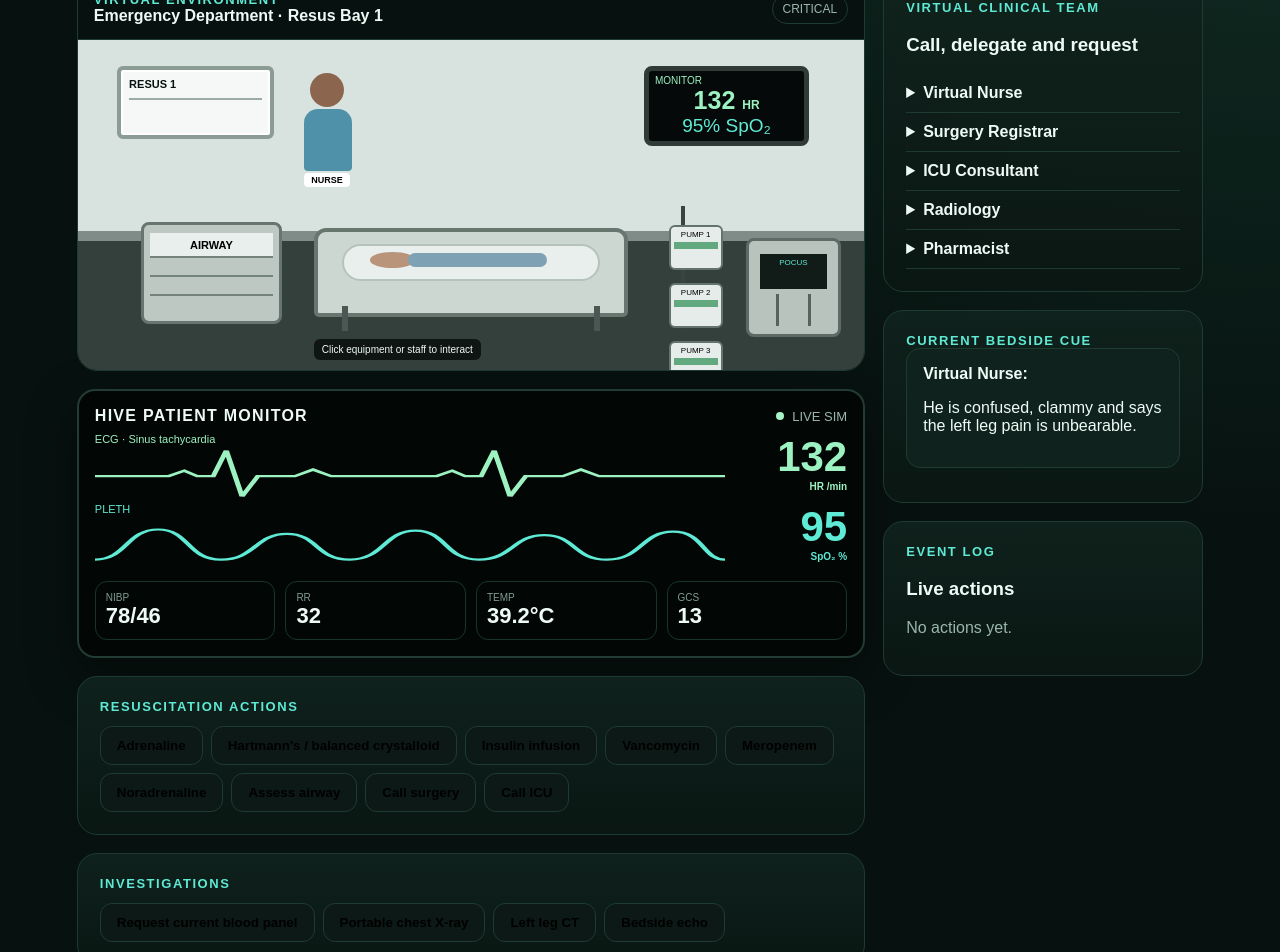
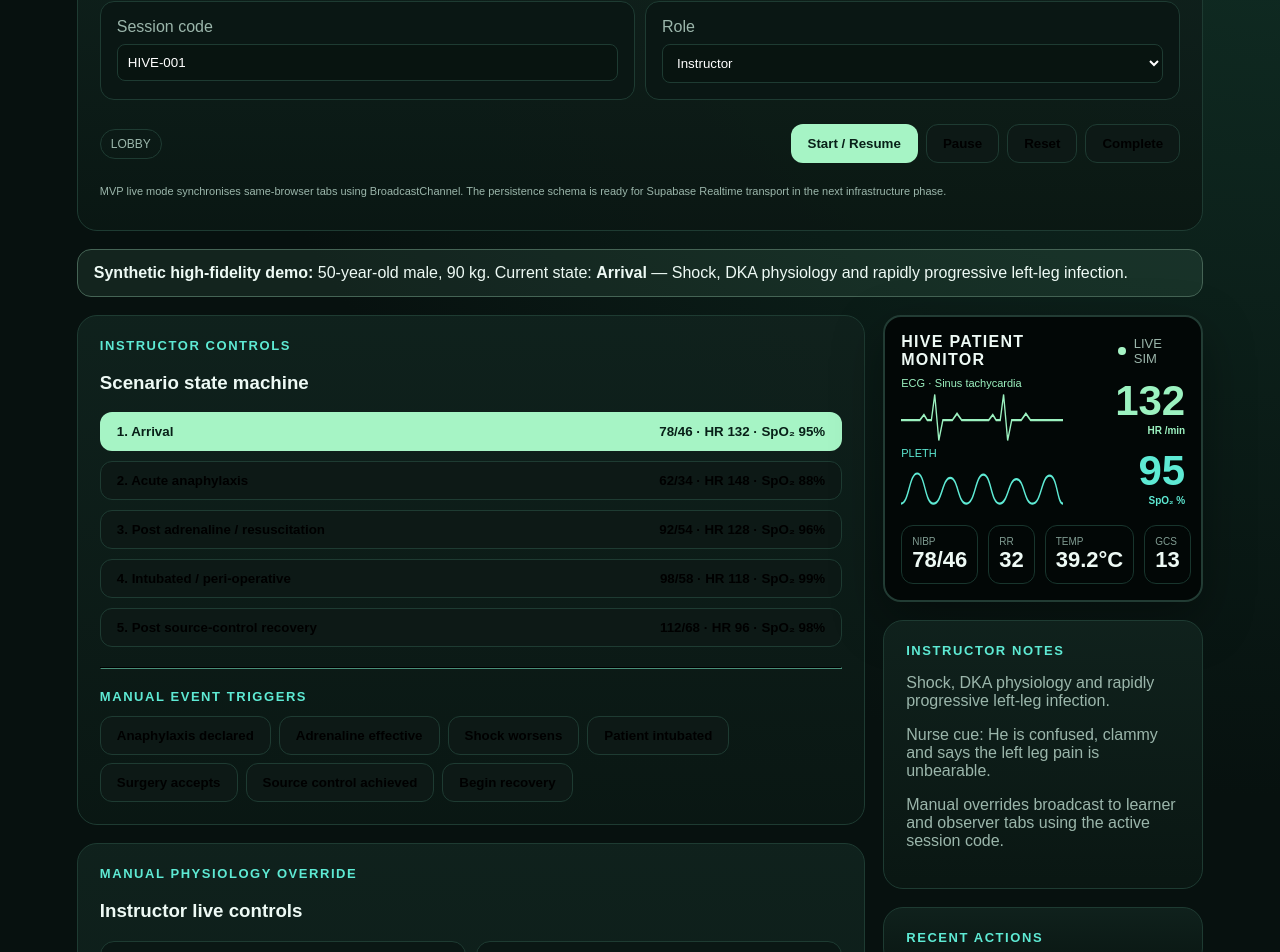
Before and after one commit to MA-730912/hive-intelligence, a Next.js app: page /simulation/scenarios/septic-shock-anaphylaxis-dka in a window 1280 px wide. Shown: the part 340-1292 px from the top of the page. Built offline with nearby package versions, Linux system fonts and the light colour scheme.

Commit message:
Add multi-role live session synchronization and replay

```diff
--- a/components/simulation/SimulationSession.tsx
+++ b/components/simulation/SimulationSession.tsx
@@ -1,49 +1,137 @@
 "use client";
-import {useMemo,useState} from "react";
+import {useCallback,useEffect,useMemo,useState} from "react";
 import MonitorScreen from "./MonitorScreen";
 import VentilatorPanel,{type VentSettings} from "./VentilatorPanel";
 import InstructorPhysiology from "./InstructorPhysiology";
 import VirtualTeamPanel from "./VirtualTeamPanel";
 import DebriefPanel from "./DebriefPanel";
 import EmergencyRoomScene from "./EmergencyRoomScene";
+import SessionControls,{type SessionRole,type SessionStatus} from "./SessionControls";
+import ReplayTimeline,{type ReplayEvent} from "./ReplayTimeline";
+import ObserverPanel from "./ObserverPanel";
 import {septicShockSimulation as scenario} from "@/lib/simulation/scenarios/septic-shock";
 import {generateVariableLabSet} from "@/lib/simulation/lab-engine";
 import {applyMedicationEffect} from "@/lib/simulation/medication-engine";
+import {useSimulationChannel,type SimulationBroadcast} from "@/lib/simulation/realtime-channel";
 import type {LabSet,SimulationVitals} from "@/lib/simulation/types";
+
+type SharedState={
+  stateIndex:number;
+  vitals:SimulationVitals;
+  score:number;
+  ventSettings:VentSettings;
+  status:SessionStatus;
+};
 
 export default function SimulationSession(){
   const [stateIndex,setStateIndex]=useState(0);
-  const [mode,setMode]=useState<"learner"|"instructor">("learner");
+  const [role,setRole]=useState<SessionRole>("instructor");
+  const [sessionCode,setSessionCode]=useState("HIVE-001");
+  const [status,setStatus]=useState<SessionStatus>("lobby");
+  const [elapsedSeconds,setElapsedSeconds]=useState(0);
   const [messages,setMessages]=useState<string[]>([]);
+  const [replayEvents,setReplayEvents]=useState<ReplayEvent[]>([]);
   const [score,setScore]=useState(0);
   const [releasedLabs,setReleasedLabs]=useState<LabSet[]>([]);
   const [releasedImaging,setReleasedImaging]=useState<string[]>([]);
   const [drawNumber,setDrawNumber]=useState(0);
   const [currentVitals,setCurrentVitals]=useState<SimulationVitals>(scenario.states[0].vitals);
   const [ventSettings,setVentSettings]=useState<VentSettings>({fio2:0.60,vt:450,rate:18,peep:8,ppeak:24});
+
   const state=scenario.states[stateIndex];
   const intubated=state.id==="intubated"||state.id==="recovery";
+  const eventLog=useMemo(()=>messages.slice().reverse(),[messages]);
 
-  const eventLog=useMemo(()=>messages.slice().reverse(),[messages]);
-  function log(value:string){setMessages(v=>[...v,`${new Date().toLocaleTimeString()} — ${value}`]);}
+  const onRemoteMessage=useCallback((message:SimulationBroadcast)=>{
+    if(message.type==="state" && role!=="instructor"){
+      const shared=message.payload as SharedState;
+      setStateIndex(shared.stateIndex);
+      setCurrentVitals(shared.vitals);
+      setScore(shared.score);
+      setVentSettings(shared.ventSettings);
+      setStatus(shared.status);
+    }
+    if(message.type==="event"){
+      const event={id:Date.now()+Math.floor(Math.random()*1000),at:message.payload.at,label:message.payload.label};
+      setReplayEvents(v=>[...v,event]);
+      setMessages(v=>[...v,`${message.payload.at} — ${message.payload.label}`]);
+    }
+    if(message.type==="control"){
+      if(message.payload.status==="reset"){
+        setStatus("lobby");
+        setElapsedSeconds(0);
+        setStateIndex(0);
+        setCurrentVitals(scenario.states[0].vitals);
+        setScore(0);
+        setMessages([]);
+        setReplayEvents([]);
+        setReleasedLabs([]);
+        setReleasedImaging([]);
+      } else {
+        setStatus(message.payload.status);
+      }
+    }
+  },[role]);
+
+  const {publish,supported}=useSimulationChannel(sessionCode,onRemoteMessage);
+
+  useEffect(()=>{
+    if(status!=="running") return;
+    const timer=window.setInterval(()=>setElapsedSeconds(v=>v+1),1000);
+    return ()=>window.clearInterval(timer);
+  },[status]);
+
+  useEffect(()=>{
+    if(role!=="instructor") return;
+    publish({type:"state",payload:{stateIndex,vitals:currentVitals,score,ventSettings,status} satisfies SharedState});
+  },[role,stateIndex,currentVitals,score,ventSettings,status,publish]);
+
+  function addEvent(label:string,broadcast=true){
+    const at=new Date().toLocaleTimeString();
+    setMessages(v=>[...v,`${at} — ${label}`]);
+    setReplayEvents(v=>[...v,{id:Date.now()+v.length,at,label}]);
+    if(broadcast) publish({type:"event",payload:{label,at}});
+  }
+
   function award(delta:number){setScore(v=>Math.max(0,Math.min(100,v+delta)));}
+
+  function control(next:SessionStatus|"reset"){
+    if(role!=="instructor") return;
+    publish({type:"control",payload:{status:next}});
+    if(next==="reset"){
+      setStatus("lobby");
+      setElapsedSeconds(0);
+      setStateIndex(0);
+      setCurrentVitals(scenario.states[0].vitals);
+      setScore(0);
+      setMessages([]);
+      setReplayEvents([]);
+      setReleasedLabs([]);
+      setReleasedImaging([]);
+      return;
+    }
+    setStatus(next);
+    addEvent(`Instructor changed session status to ${next}`);
+  }
 
   function changeState(index:number){
     const next=scenario.states[index];
     setStateIndex(index);
     setCurrentVitals(next.vitals);
     setReleasedLabs([]);
-    log(`Instructor changed state to ${next.label}`);
+    addEvent(`Instructor changed patient state to ${next.label}`);
   }
 
   function giveMedication(name:string,dose:string,route:string){
+    if(status!=="running") return;
     const result=applyMedicationEffect(name,currentVitals,state.id);
     setCurrentVitals(result.vitals);
     award(result.scoreDelta);
-    log(`Medication: ${name} — ${dose} ${route}. ${result.feedback}`);
+    addEvent(`Medication: ${name} — ${dose} ${route}. ${result.feedback}`);
   }
 
   function requestLab(){
+    if(status!=="running") return;
     const base=state.labs[0];
     if(!base) return;
     const nextDraw=drawNumber+1;
@@ -51,11 +139,12 @@ export default function SimulationSession(){
     const generated=generateVariableLabSet(base,`${scenario.id}:90kg`,nextDraw);
     setReleasedLabs(v=>[...v,generated]);
     award(2);
-    log(`Lab requested: ${generated.name}`);
+    addEvent(`Lab requested: ${generated.name}`);
   }
 
-  function teamAction(role:string,action:string){
-    log(`${role}: ${action}`);
+  function teamAction(teamRole:string,action:string){
+    if(status!=="running") return;
+    addEvent(`${teamRole}: ${action}`);
     if(action==="Check allergy") award(8);
     else if(action==="Accept for theatre") award(15);
     else if(action==="Accept ICU admission") award(8);
@@ -66,36 +155,54 @@ export default function SimulationSession(){
 
   return <main className="section">
     <div className="toolbar">
-      <div><div className="eyebrow">HIVE Simulation Studio • {scenario.room}</div><h2 style={{margin:"6px 0"}}>{scenario.title}</h2></div>
-      <div className="actions" style={{marginTop:0}}>
-        <button className={`btn ${mode==="learner"?"primary":""}`} onClick={()=>setMode("learner")}>Learner View</button>
-        <button className={`btn ${mode==="instructor"?"primary":""}`} onClick={()=>setMode("instructor")}>Instructor Console</button>
+      <div>
+        <div className="eyebrow">HIVE Simulation Studio • {scenario.room}</div>
+        <h2 style={{margin:"6px 0"}}>{scenario.title}</h2>
       </div>
+      <span className="chip">{supported?"LIVE CHANNEL READY":"SINGLE SCREEN MODE"}</span>
     </div>
 
-    <div className="demo-banner"><strong>Synthetic high-fidelity demo:</strong> {scenario.patient.age}-year-old {scenario.patient.sex.toLowerCase()}, {scenario.patient.weightKg} kg. Current state: <strong>{state.label}</strong> — {state.summary}</div>
+    <SessionControls
+      sessionCode={sessionCode}
+      role={role}
+      status={status}
+      elapsedSeconds={elapsedSeconds}
+      onCodeChange={setSessionCode}
+      onRoleChange={setRole}
+      onStart={()=>control("running")}
+      onPause={()=>control("paused")}
+      onReset={()=>control("reset")}
+      onComplete={()=>control("completed")}
+    />
 
-    {mode==="learner"?<div className="chat">
+    <div className="demo-banner">
+      <strong>Synthetic high-fidelity demo:</strong> {scenario.patient.age}-year-old {scenario.patient.sex.toLowerCase()}, {scenario.patient.weightKg} kg.
+      Current state: <strong>{state.label}</strong> — {state.summary}
+    </div>
+
+    {role==="observer"?<ObserverPanel vitals={currentVitals} stateLabel={state.label} score={score} events={replayEvents} status={status}/>:role==="learner"?<div className="chat">
       <section>
-        <EmergencyRoomScene vitals={currentVitals} intubated={intubated} onAction={action=>{log(`Environment interaction: ${action}`);award(1)}}/>
+        <EmergencyRoomScene vitals={currentVitals} intubated={intubated} onAction={action=>{if(status==="running"){addEvent(`Environment interaction: ${action}`);award(1)}}}/>
         <div style={{marginTop:18}}><MonitorScreen vitals={currentVitals}/></div>
         {intubated&&<div style={{marginTop:18}}><VentilatorPanel settings={ventSettings} etco2={currentVitals.etco2??36}/></div>}
+
+        {status!=="running"&&<div className="demo-banner" style={{marginTop:18}}><strong>Session {status}.</strong> Learner actions are enabled when the instructor starts/resumes the scenario.</div>}
 
         <div className="card" style={{marginTop:18}}>
           <div className="eyebrow">Resuscitation actions</div>
           <div className="chips" style={{marginTop:12}}>
-            {scenario.medications.map(m=><button key={m.name} className="btn" onClick={()=>giveMedication(m.name,m.dose,m.route)}>{m.name}</button>)}
-            <button className="btn" onClick={()=>{log("Airway assessment performed");award(4)}}>Assess airway</button>
-            <button className="btn" onClick={()=>{log("Surgical team called for urgent source control");award(12)}}>Call surgery</button>
-            <button className="btn" onClick={()=>{log("ICU referral placed");award(6)}}>Call ICU</button>
+            {scenario.medications.map(m=><button disabled={status!=="running"} key={m.name} className="btn" onClick={()=>giveMedication(m.name,m.dose,m.route)}>{m.name}</button>)}
+            <button disabled={status!=="running"} className="btn" onClick={()=>{addEvent("Airway assessment performed");award(4)}}>Assess airway</button>
+            <button disabled={status!=="running"} className="btn" onClick={()=>{addEvent("Surgical team called for urgent source control");award(12)}}>Call surgery</button>
+            <button disabled={status!=="running"} className="btn" onClick={()=>{addEvent("ICU referral placed");award(6)}}>Call ICU</button>
           </div>
         </div>
 
         <div className="card" style={{marginTop:18}}>
           <div className="eyebrow">Investigations</div>
           <div className="chips" style={{marginTop:12}}>
-            <button className="btn" onClick={requestLab}>Request current blood panel</button>
-            {scenario.imaging.map(i=><button className="btn" key={i.name} onClick={()=>{setReleasedImaging(v=>v.includes(i.name)?v:[...v,i.name]);log(`Imaging requested: ${i.name}`);award(1)}}>{i.name}</button>)}
+            <button disabled={status!=="running"} className="btn" onClick={requestLab}>Request current blood panel</button>
+            {scenario.imaging.map(i=><button disabled={status!=="running"} className="btn" key={i.name} onClick={()=>{setReleasedImaging(v=>v.includes(i.name)?v:[...v,i.name]);addEvent(`Imaging requested: ${i.name}`);award(1)}}>{i.name}</button>)}
           </div>
 
           {releasedLabs.map(l=><div className="message ai" key={l.name} style={{marginTop:14}}>
@@ -103,7 +210,7 @@ export default function SimulationSession(){
             <div className="grid" style={{padding:"10px 0 0",gridTemplateColumns:"repeat(3,1fr)"}}>
               {l.values.map(v=><div key={v.label}><span className="muted">{v.label}</span><div><strong>{v.value}</strong>{v.flag&&<span className="chip" style={{marginLeft:6}}>{v.flag}</span>}</div></div>)}
             </div>
-            <p className="muted" style={{fontSize:11}}>Synthetic values include controlled patient-to-patient / draw-to-draw variation around the scenario state.</p>
+            <p className="muted" style={{fontSize:11}}>Synthetic values include controlled draw-to-draw variation around the active scenario state.</p>
           </div>)}
 
           {scenario.imaging.filter(i=>releasedImaging.includes(i.name)).map(i=><div className="message ai" key={i.name} style={{marginTop:14}}><strong>{i.name}</strong><p>{i.report}</p></div>)}
@@ -128,12 +235,14 @@ export default function SimulationSession(){
           <div className="eyebrow">Instructor controls</div>
           <h3>Scenario state machine</h3>
           {scenario.states.map((s,i)=><button key={s.id} className={`btn ${i===stateIndex?"primary":""}`} style={{display:"flex",width:"100%",justifyContent:"space-between",marginBottom:10}} onClick={()=>changeState(i)}><span>{i+1}. {s.label}</span><span>{s.vitals.sbp}/{s.vitals.dbp} · HR {s.vitals.hr} · SpO₂ {s.vitals.spo2}%</span></button>)}
+
           <hr style={{borderColor:"var(--line)",margin:"20px 0"}}/>
           <div className="eyebrow">Manual event triggers</div>
           <div className="chips" style={{marginTop:12}}>
-            {["Anaphylaxis declared","Adrenaline effective","Shock worsens","Patient intubated","Surgery accepts","Source control achieved","Begin recovery"].map(v=><button className="btn" key={v} onClick={()=>{log(`Instructor trigger: ${v}`);if(v==="Source control achieved")award(15)}}>{v}</button>)}
+            {["Anaphylaxis declared","Adrenaline effective","Shock worsens","Patient intubated","Surgery accepts","Source control achieved","Begin recovery"].map(v=><button className="btn" key={v} onClick={()=>{addEvent(`Instructor trigger: ${v}`);if(v==="Source control achieved")award(15)}}>{v}</button>)}
           </div>
         </div>
+
         <InstructorPhysiology vitals={currentVitals} onChange={setCurrentVitals}/>
         {intubated&&<div style={{marginTop:18}}><VentilatorPanel settings={ventSettings} onChange={setVentSettings} editable etco2={currentVitals.etco2??36}/></div>}
       </section>
@@ -144,7 +253,7 @@ export default function SimulationSession(){
           <div className="eyebrow">Instructor notes</div>
           <p className="muted">{state.summary}</p>
           <p className="muted">Nurse cue: {state.nurseCue}</p>
-          <p className="muted">Manual vital overrides affect the monitor immediately and do not alter the scenario template.</p>
+          <p className="muted">Manual overrides broadcast to learner and observer tabs using the active session code.</p>
         </div>
         <div className="card" style={{marginTop:18}}>
           <div className="eyebrow">Recent actions</div>
@@ -154,5 +263,6 @@ export default function SimulationSession(){
     </div>}
 
     <DebriefPanel score={score} events={messages}/>
+    <ReplayTimeline events={replayEvents}/>
   </main>
 }
```
